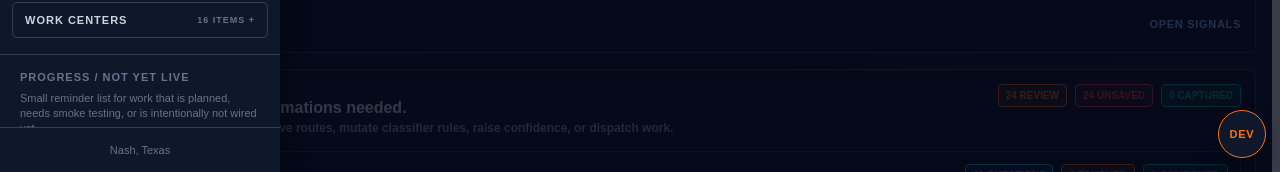
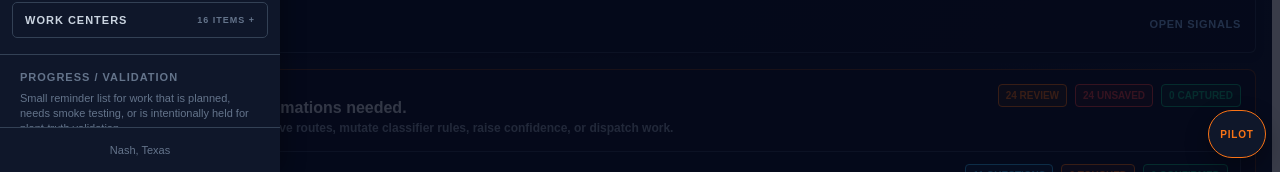
Before and after one commit to jcm-digital-coworker/JCM-Command-Center, a React (Vite) app: page / in a window 1280 px wide. Both pictures are taken after a click on the button "MENU". Shown: the part 628-800 px from the top of the page. Built offline with nearby package versions, Linux system fonts and the light colour scheme.

Commit message:
Polish app for guided demo
Refresh demo order dates, soften validation copy, rename Pilot Tools, and remove Saddles Coating-only handoff wording.

Verified by Build run 26002451177.

```diff
--- a/src/components/shell/DevToolkitFlyout.tsx
+++ b/src/components/shell/DevToolkitFlyout.tsx
@@ -102,21 +102,21 @@ export default function DevToolkitFlyout({
   return (
     <div style={containerStyle}>
       <button type="button" onClick={() => setOpen((value) => !value)} style={buttonStyle(open, theme)}>
-        DEV
+        PILOT
       </button>
 
       {open && (
         <section style={panelStyle(theme)}>
           <div style={panelHeaderStyle}>
             <div>
-              <div style={eyebrowStyle(theme)}>DEV TOOLKIT</div>
-              <h3 style={titleStyle(theme)}>Experimental controls</h3>
+              <div style={eyebrowStyle(theme)}>PILOT TOOLS</div>
+              <h3 style={titleStyle(theme)}>Demo and validation controls</h3>
             </div>
             <button type="button" onClick={() => setOpen(false)} style={closeStyle(theme)}>X</button>
           </div>
 
           <p style={descriptionStyle(theme)}>
-            Floating dev-only controls for feature flags, role/dept simulation, live plant simulation, and war room context.
+            Pilot controls for feature flags, role/dept views, plant simulation, and war room context during demo validation.
           </p>
 
           <button
@@ -282,13 +282,13 @@ const containerStyle: CSSProperties = {
 function buttonStyle(open: boolean, theme: 'dark' | 'light'): CSSProperties {
   const colors = getThemeColors(theme);
   return {
-    width: 48,
+    width: 58,
     height: 48,
     borderRadius: 999,
     border: `1px solid ${colors.accent}`,
     background: open ? colors.accent : colors.panel,
     color: open ? colors.textInverted : colors.accent,
-    fontSize: 11,
+    fontSize: 10,
     fontWeight: 900,
     letterSpacing: '0.8px',
     cursor: 'pointer',
--- a/src/components/shell/ProgressChecklistDrawerSection.tsx
+++ b/src/components/shell/ProgressChecklistDrawerSection.tsx
@@ -15,9 +15,9 @@ export default function ProgressChecklistDrawerSection({ theme }: ProgressCheckl
 
   return (
     <section style={sectionStyle(theme)}>
-      <div style={headerStyle(colors.textMuted)}>PROGRESS / NOT YET LIVE</div>
+      <div style={headerStyle(colors.textMuted)}>PROGRESS / VALIDATION</div>
       <p style={introStyle(colors.textMuted)}>
-        Small reminder list for work that is planned, needs smoke testing, or is intentionally not wired yet.
+        Small reminder list for work that is planned, needs smoke testing, or is intentionally held for plant-truth validation.
       </p>
       <div style={listStyle}>
         {progressChecklistItems.map((item) => (
@@ -105,7 +105,7 @@ function statusStyle(status: ProgressChecklistStatus, theme: 'dark' | 'light'):
   const color =
     status === 'needs-smoke-test'
       ? '#f59e0b'
-      : status === 'not-wired-yet'
+      : status === 'plant-truth-review'
         ? '#38bdf8'
         : status === 'cleanup'
           ? '#a78bfa'
--- a/src/data/productionOrders.ts
+++ b/src/data/productionOrders.ts
@@ -22,7 +22,7 @@ export const productionOrders: ProductionOrder[] = [
     engineeringRequired: false,
     productionSupervisorAcknowledged: false,
     materialStatus: 'UNKNOWN',
-    projectedShipDate: '2026-05-07',
+    projectedShipDate: '2026-05-22',
   },
   {
     id: 'order-2602',
@@ -53,7 +53,7 @@ export const productionOrders: ProductionOrder[] = [
     materialStatus: 'STAGED',
     qaStatus: 'NOT_REQUIRED',
     requiredDepartments: ['Receiving', 'Machine Shop', 'Assembly', 'QA', 'Shipping'],
-    projectedShipDate: '2026-05-02',
+    projectedShipDate: '2026-05-20',
     notes: ['Machine Shop proof traveler: coupling work should recommend turning-capable coupling resources.'],
   },
   {
@@ -78,7 +78,7 @@ export const productionOrders: ProductionOrder[] = [
     engineeringStatus: 'PENDING',
     productionSupervisorAcknowledged: true,
     materialStatus: 'STAGED',
-    projectedShipDate: '2026-05-01',
+    projectedShipDate: '2026-05-19',
   },
   {
     id: 'order-2604',
@@ -109,7 +109,7 @@ export const productionOrders: ProductionOrder[] = [
     engineeringStatus: 'RELEASED',
     productionSupervisorAcknowledged: true,
     materialStatus: 'NOT_RECEIVED',
-    projectedShipDate: '2026-05-01',
+    projectedShipDate: '2026-05-21',
   },
   {
     id: 'order-2605',
@@ -132,7 +132,7 @@ export const productionOrders: ProductionOrder[] = [
     engineeringRequired: false,
     productionSupervisorAcknowledged: true,
     materialStatus: 'ORDER_REQUIRED',
-    projectedShipDate: '2026-05-03',
+    projectedShipDate: '2026-05-23',
   },
   {
     id: 'order-2606',
@@ -158,7 +158,7 @@ export const productionOrders: ProductionOrder[] = [
     engineeringStatus: 'NOT_REQUIRED',
     productionSupervisorAcknowledged: true,
     materialStatus: 'STAGED',
-    projectedShipDate: '2026-05-08',
+    projectedShipDate: '2026-05-29',
   },
   {
     id: 'order-2607',
@@ -189,7 +189,7 @@ export const productionOrders: ProductionOrder[] = [
     materialStatus: 'STAGED',
     qaStatus: 'PENDING',
     requiredDepartments: ['Engineering', 'Machine Shop', 'Fab', 'Coating', 'QA', 'Shipping'],
-    projectedShipDate: '2026-05-04',
+    projectedShipDate: '2026-05-25',
     notes: ['Machine Shop proof traveler: engineered adapter should surface large turning / engineered fitting resources.'],
   },
   {
@@ -217,7 +217,7 @@ export const productionOrders: ProductionOrder[] = [
     engineeringRequired: false,
     productionSupervisorAcknowledged: false,
     materialStatus: 'MISSING',
-    projectedShipDate: '2026-05-01',
+    projectedShipDate: '2026-05-18',
   },
 
   // LEGACY / ACTIVE SHOP FLOOR ORDERS
--- a/src/data/progressChecklist.ts
+++ b/src/data/progressChecklist.ts
@@ -1,4 +1,4 @@
-export type ProgressChecklistStatus = 'planned' | 'needs-smoke-test' | 'not-wired-yet' | 'cleanup';
+export type ProgressChecklistStatus = 'planned' | 'needs-smoke-test' | 'plant-truth-review' | 'cleanup';
 
 export type ProgressChecklistItem = {
   id: string;
@@ -10,9 +10,9 @@ export type ProgressChecklistItem = {
 export const progressChecklistItems: ProgressChecklistItem[] = [
   {
     id: 'route-truth-open-items',
-    title: 'Plant route truth gaps',
-    detail: 'Coating lanes, couplings, clamps, patch clamps, 412/432/452, QA conditions, and shipping readiness still need confirmation.',
-    status: 'not-wired-yet',
+    title: 'Plant route validation',
+    detail: 'Coating lanes, couplings, clamps, patch clamps, 412/432/452, QA conditions, and shipping readiness are being validated before routing guidance is expanded.',
+    status: 'plant-truth-review',
   },
 ];
 
@@ -20,7 +20,7 @@ export function progressChecklistStatusLabel(status: ProgressChecklistStatus): s
   const labels: Record<ProgressChecklistStatus, string> = {
     planned: 'Planned',
     'needs-smoke-test': 'Needs smoke test',
-    'not-wired-yet': 'Not wired yet',
+    'plant-truth-review': 'Plant truth review',
     cleanup: 'Cleanup',
   };
   return labels[status];
--- a/src/pages/departments/SaddlesDepartmentPage.tsx
+++ b/src/pages/departments/SaddlesDepartmentPage.tsx
@@ -18,13 +18,13 @@ export default function SaddlesDepartmentPage({ theme = 'dark', onGoToTab }: Dep
     { label: 'TOTAL', value: orders.length },
     { label: 'ACTIVE', value: active.length, color: active.length > 0 ? '#10b981' : '#64748b' },
     { label: 'BLOCKED', value: blocked.length, color: blocked.length > 0 ? '#ef4444' : '#64748b' },
-    { label: 'READY TO COAT', value: handoffReady.length, color: handoffReady.length > 0 ? '#38bdf8' : '#64748b' },
+    { label: 'READY TO HAND OFF', value: handoffReady.length, color: handoffReady.length > 0 ? '#38bdf8' : '#64748b' },
   ];
 
   return (
     <PageShell
       title="Saddles Dept"
-      subtitle="Dedicated service saddle cell — LV4500 tap drilling, saddle-specific gauges, and batch flow. Crew availability and machine state directly gate throughput. LV4500 is the primary constraint."
+      subtitle="Dedicated service saddle cell: LV4500 tap drilling, saddle-specific gauges, and batch flow. Crew availability and machine state directly gate throughput. LV4500 is the primary constraint."
       theme={theme}
     >
       <KpiStrip items={kpis} theme={theme} />
@@ -51,7 +51,7 @@ export default function SaddlesDepartmentPage({ theme = 'dark', onGoToTab }: Dep
         </Section>
       )}
       {handoffReady.length > 0 && (
-        <Section title={`Ready to Hand Off → Coating (${handoffReady.length})`} theme={theme}>
+        <Section title={`Ready for Next Department (${handoffReady.length})`} theme={theme}>
           <CardGrid>{handoffReady.map((o) => <OrderCard key={o.orderNumber} order={o} theme={theme} onGoToTab={onGoToTab} />)}</CardGrid>
         </Section>
       )}
```
